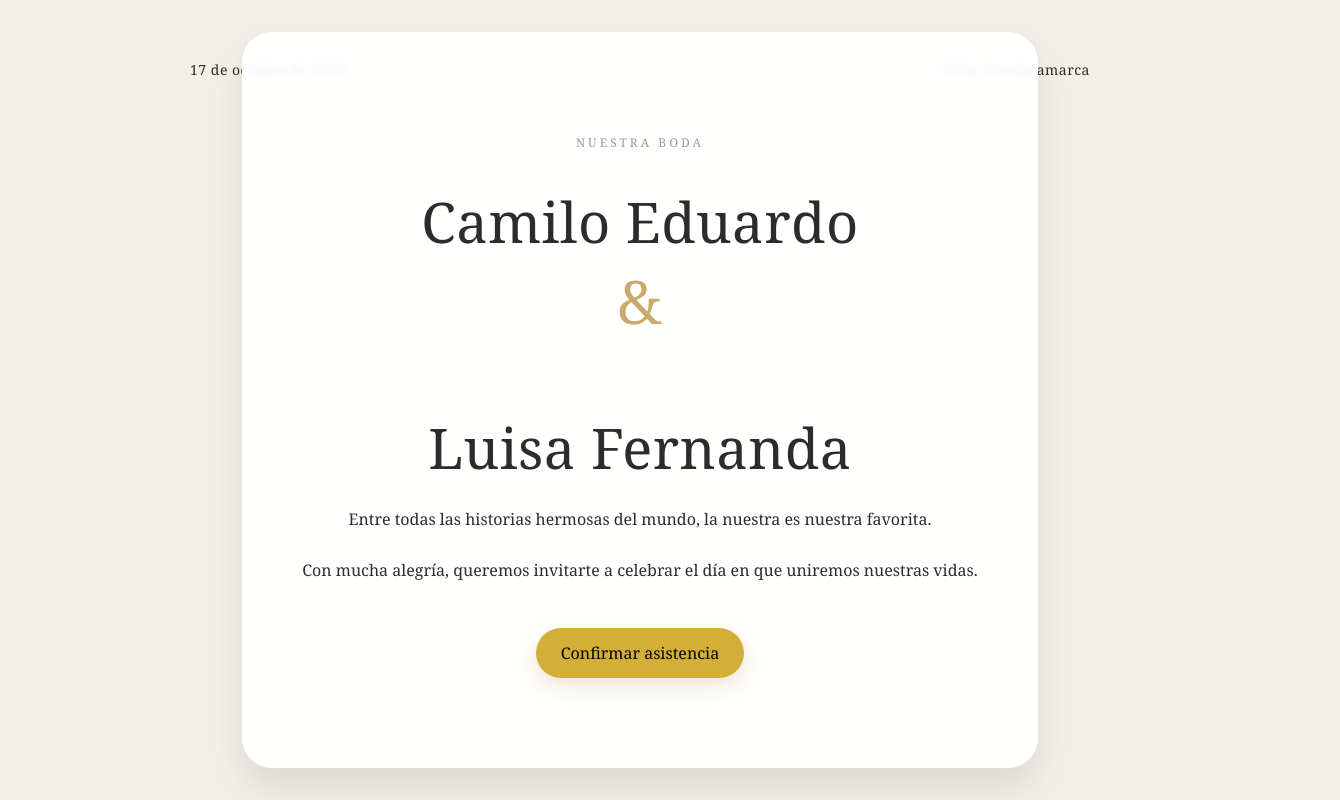
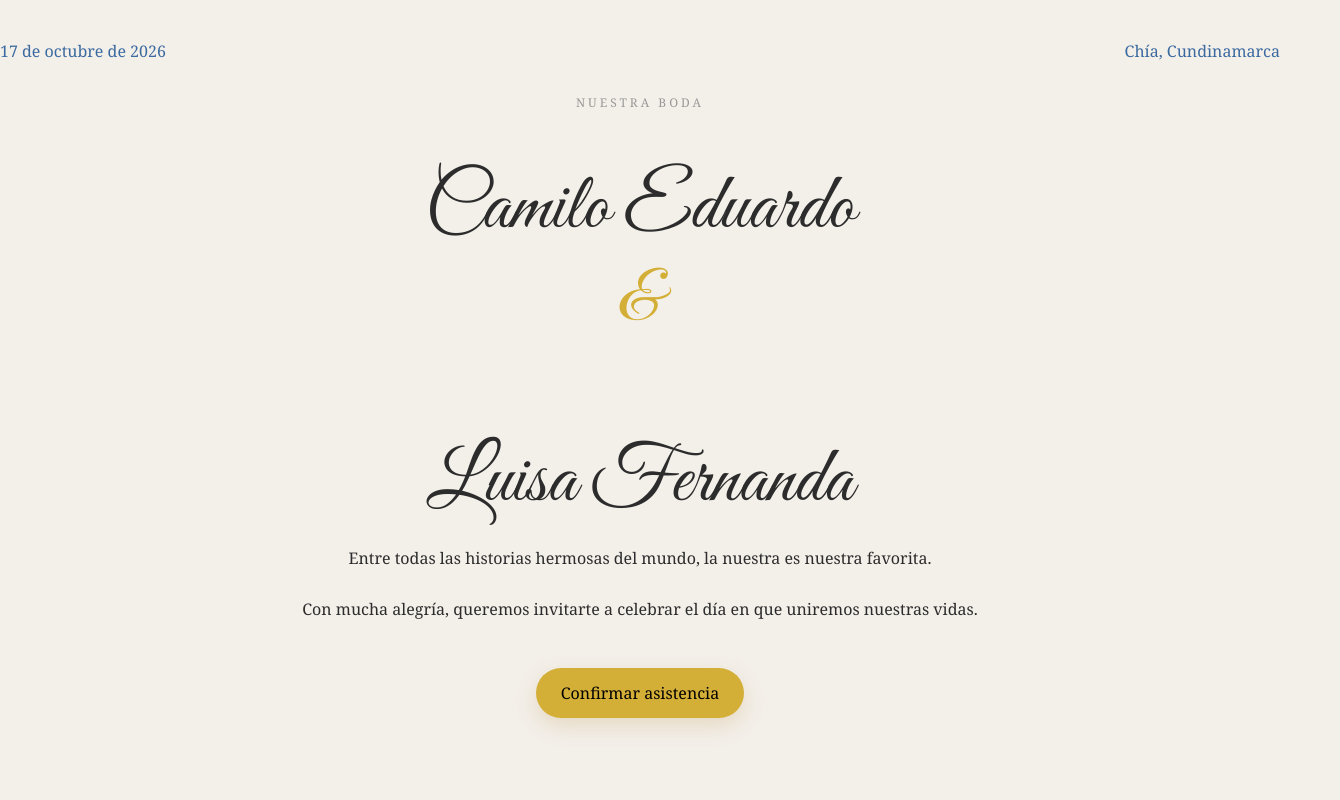
Before and after one commit to almario-moreno-wedding/almario-moreno-wedding.github.io, a plain HTML site: page index.html in a window 1280 px wide. Shown: the top 800 px of the page, 1340 px wide, since content can reach past the window. Drawn offline with Linux system fonts and the light colour scheme.

Commit message:
Update index.html

```diff
--- a/index.html
+++ b/index.html
@@ -4,22 +4,19 @@
 <meta charset="UTF-8">
 <meta name="viewport" content="width=device-width, initial-scale=1.0">
 <title>Camilo & Luisa</title>
+<link href="https://fonts.googleapis.com/css2?family=Playfair+Display&family=Great+Vibes&display=swap" rel="stylesheet">
 
   <style>
     .top-info{
- letter-spacing: 0.5px;
-font-size:13px;
   position:absolute;
-  top:60px;
-  padding:0 40px;
+  top:40px;
   width:100%;
-  max-width:900px;
-  left:50%;
-  transform:translateX(-50%);
   display:flex;
   justify-content:space-between;
-  font-size:14px;
-  color:#2c2c2c;
+  padding:0 60px;
+  font-size:16px;
+  color:#3b6aa0;
+  font-weight:500;
 }
 
 .mini-title{
@@ -54,29 +51,25 @@ body{
 }
 
 .card{
-  background: rgba(255,255,255,0.95);
-backdrop-filter: blur(2px);
-  padding:90px 60px;
-  border-radius:30px;
-  max-width:800px;
+ .card{
+  max-width:1000px;
   margin:auto;
-  box-shadow:0 20px 40px rgba(0,0,0,0.1);
+  padding-top:120px;
 }
 
 h1{
-  letter-spacing: 0.5px;
-margin-bottom: 25px;
-  font-size:56px;
-  font-weight:500;
-  line-height:1.2;
+  font-family: 'Great Vibes', cursive;
+  font-size:80px;
+  font-weight:400;
+  line-height:1.1;
+  margin-bottom:10px;
 }
 
 .amp{
-  color:#c9a96e;
-  font-size:60px;
-  font-weight:300;
-display:block;
-margin:10px 0;
+  color:#d4af37;
+  font-size:70px;
+  display:block;
+  margin:10px 0;
 }
 
 .subtitle{
```
